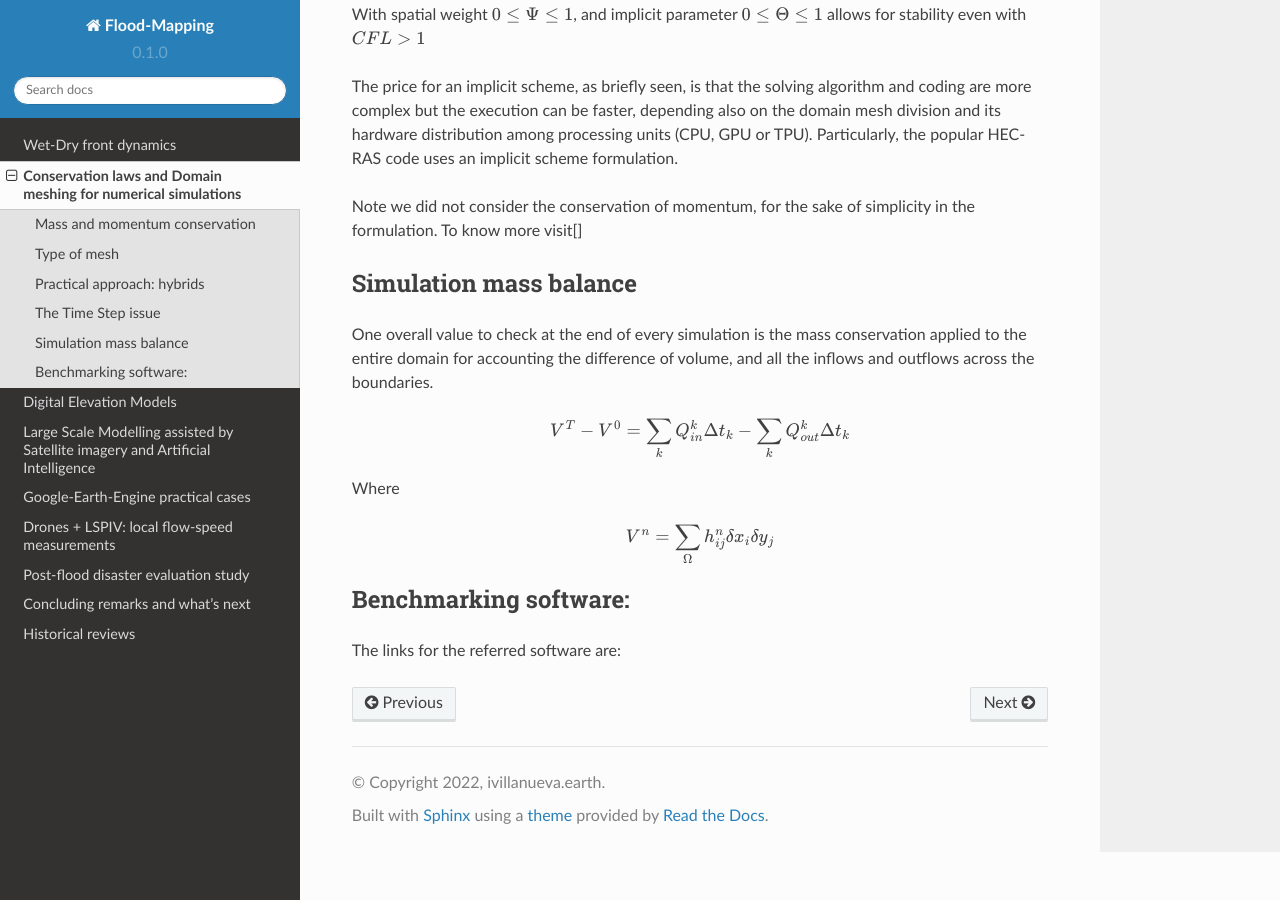
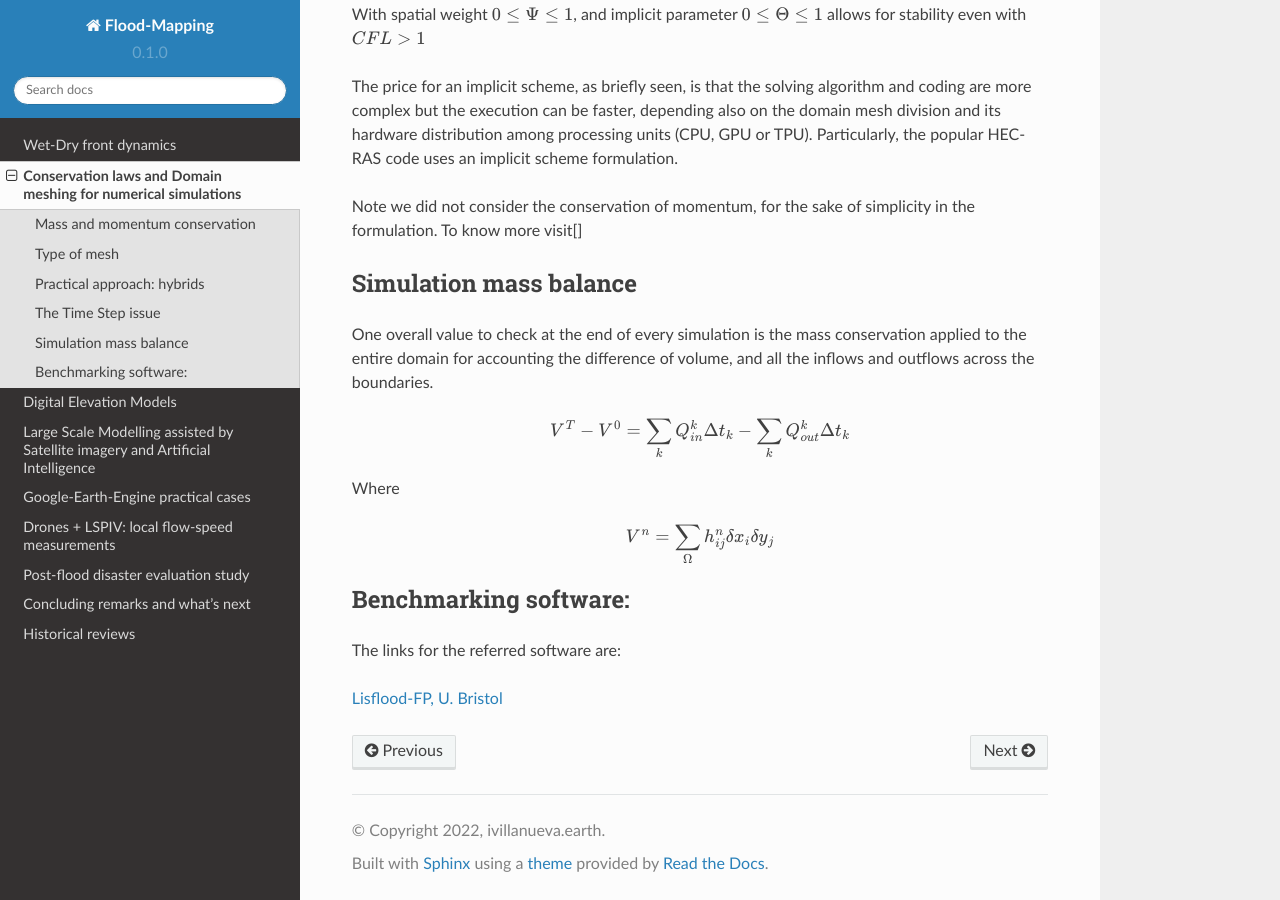
Before and after one commit to ivillamadrid/FloodMapping, a Sphinx documentation site: the page built from docs/source/claws.rst, in a window 1280 px wide and 900 px high, scrolled down 4480 px. Built offline with Sphinx 7.4.7 and the Read the Docs theme 2.0.0, drawn with Linux system fonts in a browser that asks for light colours.

Commit message:
Update claws.rst

```diff
--- a/docs/source/claws.rst
+++ b/docs/source/claws.rst
@@ -183,3 +183,8 @@ Where
 Benchmarking software:
 ----------------------
 The links for the referred software are:
+
+
+`Lisflood-FP, U. Bristol`_
+
+.. _Lisflood-FP, U. Bristol: http://http://www.bristol.ac.uk/geography/research/hydrology/models/lisflood/
```
